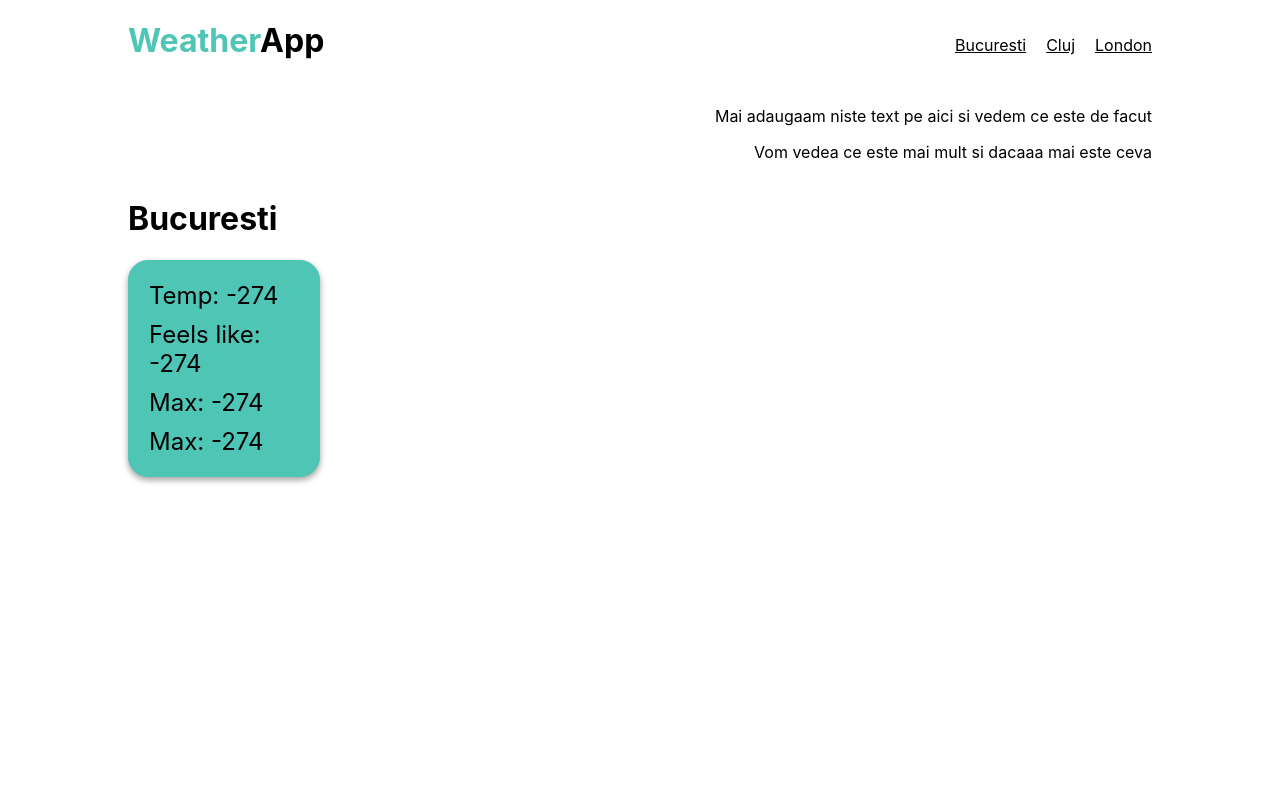
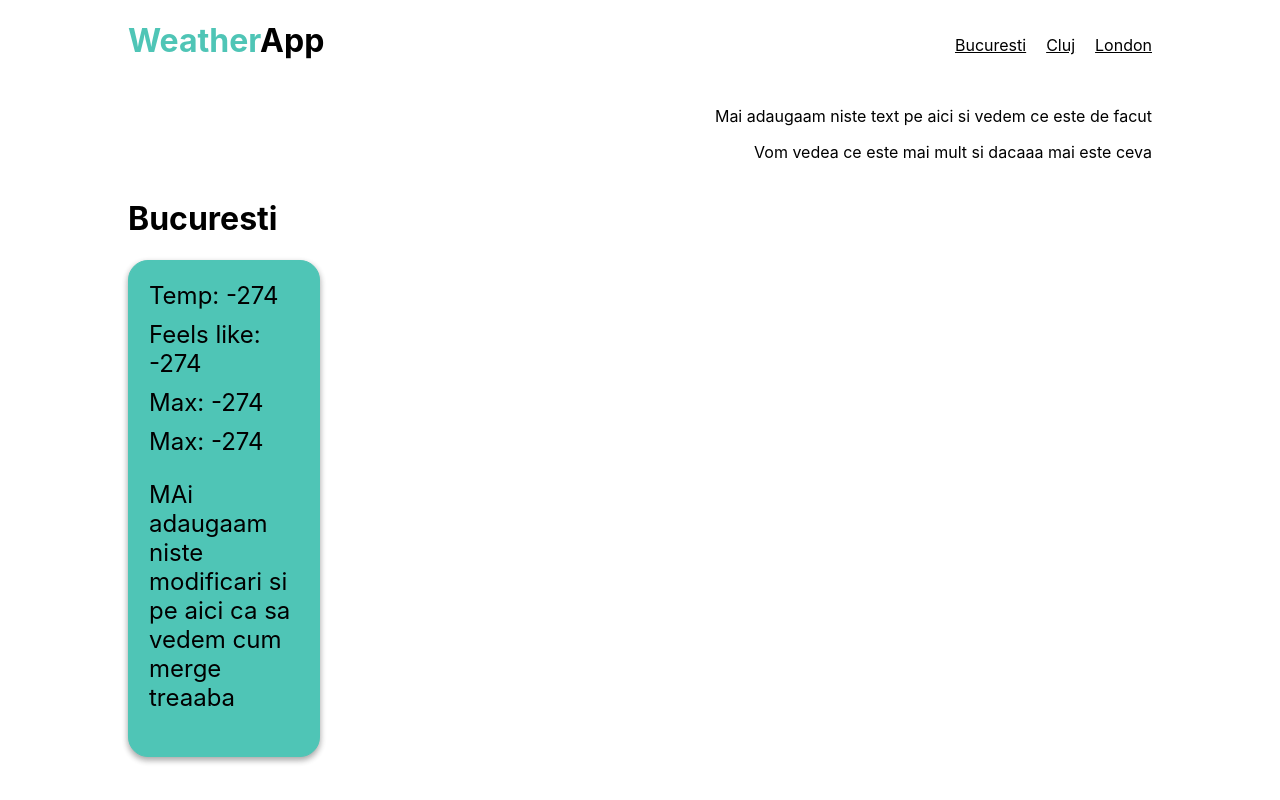
Before and after one commit to alexPopNicolae/reactweatherplay, a React (Create React App) app in the folder my-app/: page / in a window 1280 px wide. Built offline with nearby package versions, Linux system fonts and the light colour scheme; no server answers.

Commit message:
inca niste modificari

```diff
--- a/my-app/src/shared/Weather/WeatherComponent.js
+++ b/my-app/src/shared/Weather/WeatherComponent.js
@@ -23,6 +23,7 @@ const WeatherComponent = ({ model }) => {
       <div>Feels like: {kelvinToCelsius(feelTemp)}</div>
       <div>Max: {kelvinToCelsius(max)}</div>
       <div>Max: {kelvinToCelsius(min)}</div>
+      <p>MAi adaugaam niste modificari si pe aici ca sa vedem cum merge treaaba</p>
     </div>
   );
 };
```
